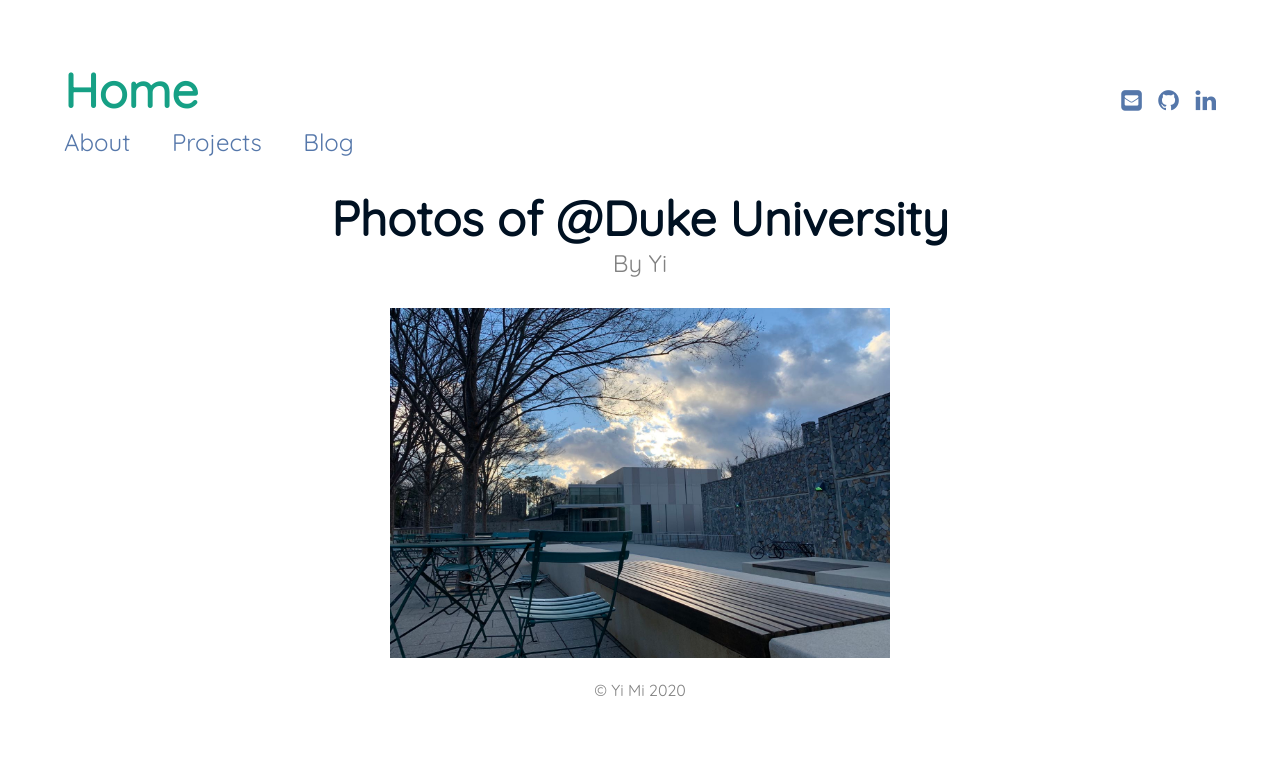
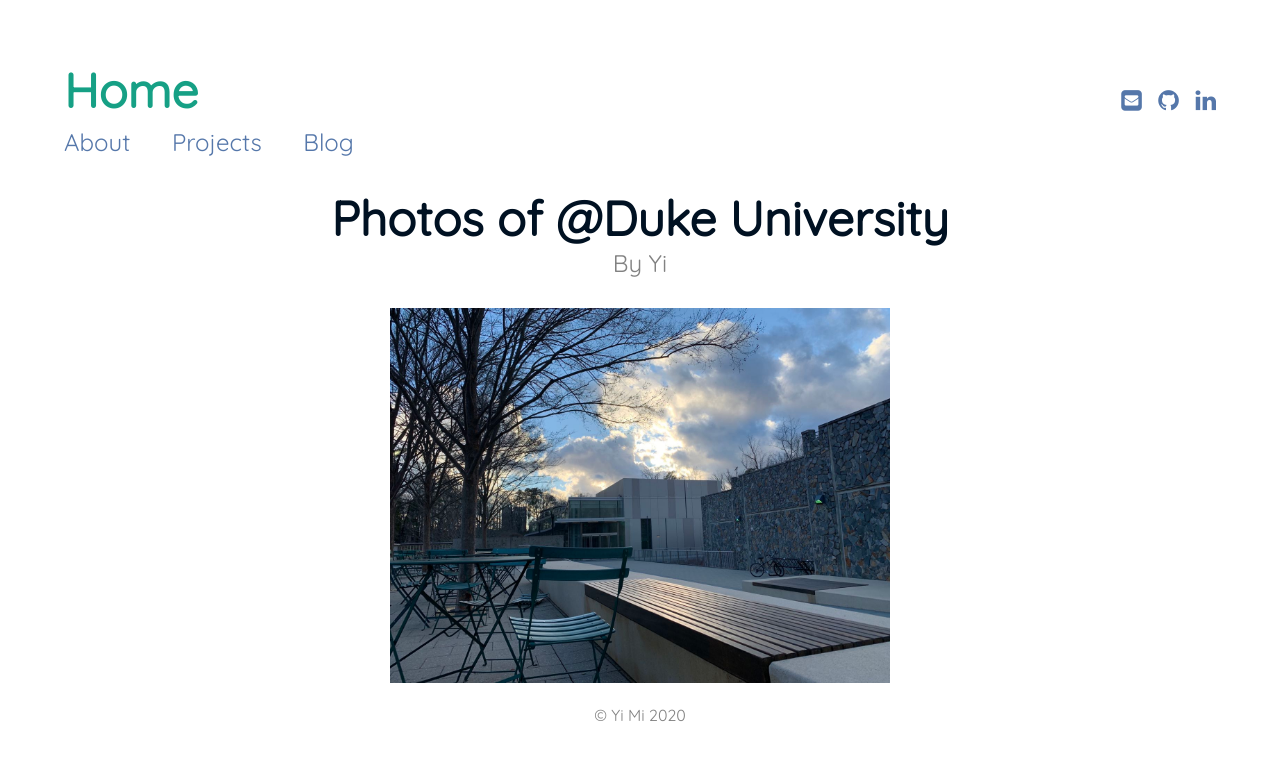
Before and after one commit to yimi97/delete.github.io, a Jekyll site: the page built from _posts/2020-05-25-my-first-post.md, in a window 1280 px wide. Shown: the top 761 px of the page. Built offline with Jekyll 4.4.1, drawn with Linux system fonts in a browser that asks for light colours.

Commit message:
img display

```diff
--- a/_posts/2020-05-25-my-first-post.md
+++ b/_posts/2020-05-25-my-first-post.md
@@ -6,4 +6,4 @@ date:   2020-05-25 00:59:21 +0530
 categories: Album
 ---
 
-<img class="center" src="/assets/img/photo1.jpg" width="500" height="350">
+<img class="center" src="/assets/img/photo1.jpg" width="500">
--- a/assets/css/main.css
+++ b/assets/css/main.css
@@ -440,6 +440,6 @@
   .go-home {
     text-align: center; }
 
-img.center {
+    img.center {
       display: block;
       margin: 0 auto;}
```
